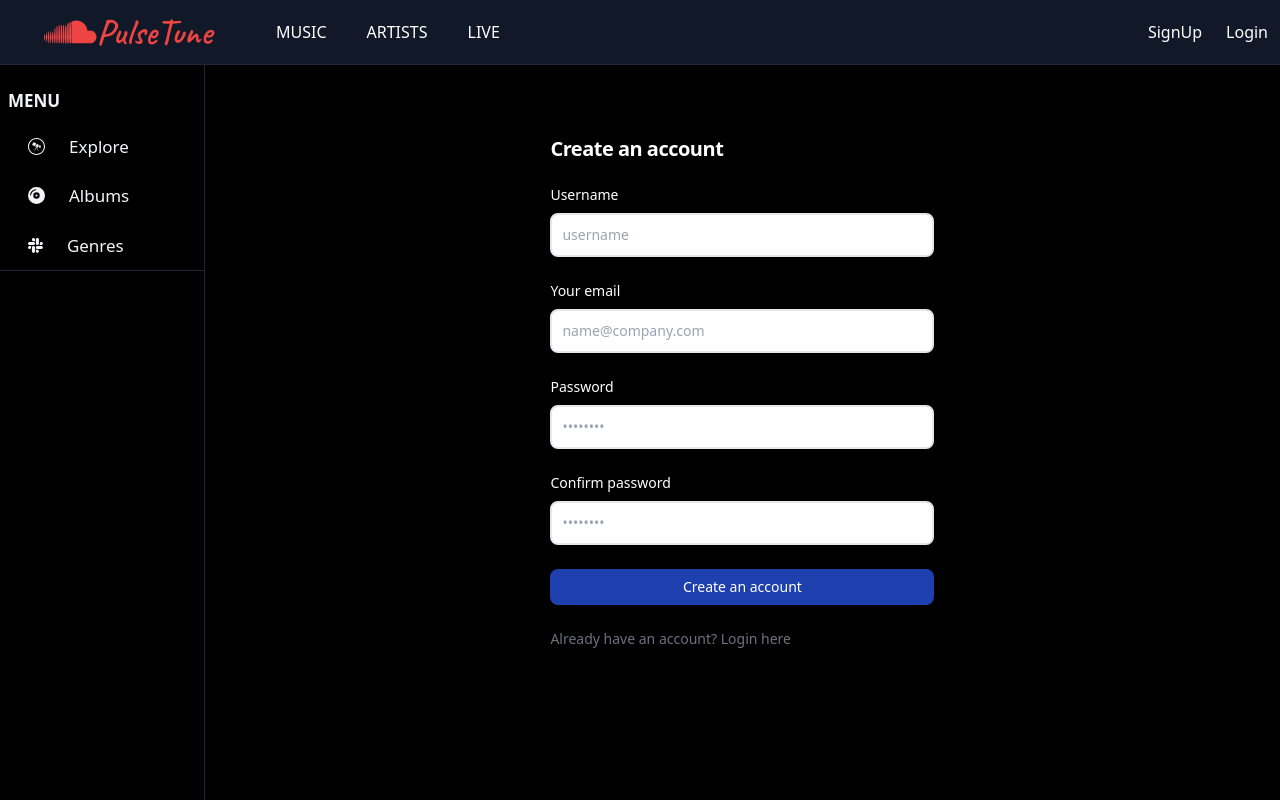
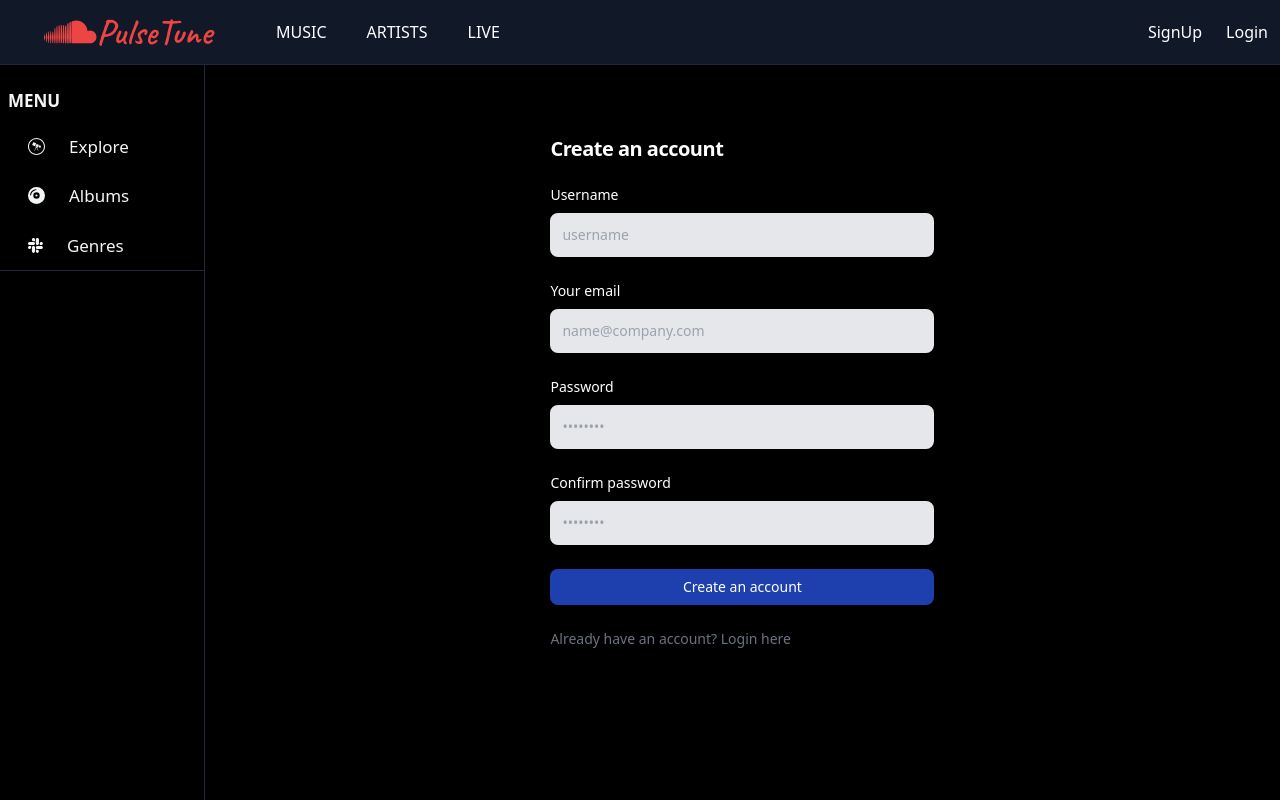
Before and after one commit to vshivang7/pulsetune, a React (Create React App) app in the folder FrontEnd/: page /signup in a window 1280 px wide. Built offline with nearby package versions, Linux system fonts and the light colour scheme; no server answers.

Commit message:
changed the text and background of signIn & signUp inputs

```diff
--- a/FrontEnd/src/Components/Assets/LoginForm.js
+++ b/FrontEnd/src/Components/Assets/LoginForm.js
@@ -64,7 +64,7 @@ const LoginForm = ({ user, setUser }) => {
                   autoComplete="off"
                   onChange={handleChange}
                   pattern="^[a-zA-Z][a-zA-Z0-9_]{3,16}$"
-                  className="hover:border-blue-400 peer border-2 focus:ring-2 [.validated_&]:invalid:border-pink-600 [.validated_&]:invalid:ring-2 [.validated_&]:invalid:ring-pink-200 text-sm rounded-lg focus:ring-primary-600 focus:border-primary-600 block w-full p-2.5 dark:bg-gray-900 dark:border-gray-600 dark:placeholder-gray-400 dark:text-white dark:focus:ring-blue-500 dark:focus:border-blue-500"
+                  className="hover:border-blue-400 text-black bg-gray-200 peer border-2 focus:ring-2 [.validated_&]:invalid:border-pink-600 [.validated_&]:invalid:ring-2 [.validated_&]:invalid:ring-pink-200 text-sm rounded-lg focus:ring-primary-600 focus:border-primary-600 block w-full p-2.5 dark:bg-gray-900 dark:border-gray-600 dark:placeholder-gray-400 dark:text-white dark:focus:ring-blue-500 dark:focus:border-blue-500"
                   placeholder="username"
                   required
                 />
@@ -87,7 +87,7 @@ const LoginForm = ({ user, setUser }) => {
                   onChange={handleChange}
                   pattern="^(?=.*[A-Za-z])(?=.*\d)[A-Za-z\d@$!%*?&]{6,}$"
                   placeholder="••••••••"
-                  className="hover:border-blue-400 peer border-2 focus:ring-2 [.validated_&]:invalid:border-pink-600 [.validated_&]:invalid:ring-2 [.validated_&]:invalid:ring-pink-200 text-sm rounded-lg focus:ring-primary-600 focus:border-primary-600 block w-full p-2.5 dark:bg-gray-900 dark:border-gray-600 dark:placeholder-gray-400 dark:text-white dark:focus:ring-blue-500 dark:focus:border-blue-500"
+                  className="hover:border-blue-400 peer text-black bg-gray-200 border-2 focus:ring-2 [.validated_&]:invalid:border-pink-600 [.validated_&]:invalid:ring-2 [.validated_&]:invalid:ring-pink-200 text-sm rounded-lg focus:ring-primary-600 focus:border-primary-600 block w-full p-2.5 dark:bg-gray-900 dark:border-gray-600 dark:placeholder-gray-400 dark:text-white dark:focus:ring-blue-500 dark:focus:border-blue-500"
                   required
                 />
                 <p className="mt-2 hidden [.validated_&]:peer-invalid:block text-pink-600">
--- a/FrontEnd/src/Components/Assets/SignUp.js
+++ b/FrontEnd/src/Components/Assets/SignUp.js
@@ -89,7 +89,7 @@ const SignUp = () => {
                   autoComplete="off"
                   onChange={handleChange}
                   pattern="^[a-zA-Z][a-zA-Z0-9_]{3,16}$"
-                  className="hover:border-blue-400 peer border-2 focus:ring-2 [.validated_&]:peer-invalid:border-pink-600 [.validated_&]:peer-invalid:ring-2 [.validated_&]:peer-invalid:ring-pink-200 text-sm rounded-lg focus:ring-primary-600 focus:border-primary-600 block w-full p-2.5 dark:bg-gray-900 dark:border-gray-600 dark:placeholder-gray-400 dark:text-white dark:focus:ring-blue-500 dark:focus:border-blue-500"
+                  className="hover:border-blue-400 text-black bg-gray-200 peer border-2 focus:ring-2 [.validated_&]:peer-invalid:border-pink-600 [.validated_&]:peer-invalid:ring-2 [.validated_&]:peer-invalid:ring-pink-200 text-sm rounded-lg focus:ring-primary-600 focus:border-primary-600 block w-full p-2.5 dark:bg-gray-900 dark:border-gray-600 dark:placeholder-gray-400 dark:text-white dark:focus:ring-blue-500 dark:focus:border-blue-500"
                   placeholder="username"
                   required
                   aria-describedby="username-error"
@@ -115,7 +115,7 @@ const SignUp = () => {
                   id="email"
                   autoComplete="off"
                   onChange={handleChange}
-                  className="hover:border-blue-400 peer border-2 focus:ring-2 [.validated_&]:peer-invalid:border-pink-600 [.validated_&]:peer-invalid:ring-2 [.validated_&]:peer-invalid:ring-pink-200 text-sm rounded-lg focus:ring-primary-600 focus:border-primary-600 block w-full p-2.5 dark:bg-gray-900 dark:border-gray-600 dark:placeholder-gray-400 dark:text-white dark:focus:ring-blue-500 dark:focus:border-blue-500"
+                  className="hover:border-blue-400 text-black bg-gray-200 peer border-2 focus:ring-2 [.validated_&]:peer-invalid:border-pink-600 [.validated_&]:peer-invalid:ring-2 [.validated_&]:peer-invalid:ring-pink-200 text-sm rounded-lg focus:ring-primary-600 focus:border-primary-600 block w-full p-2.5 dark:bg-gray-900 dark:border-gray-600 dark:placeholder-gray-400 dark:text-white dark:focus:ring-blue-500 dark:focus:border-blue-500"
                   placeholder="name@company.com"
                   required
                   aria-describedby="email-error"
@@ -143,7 +143,7 @@ const SignUp = () => {
                   onChange={handleChange}
                   placeholder="••••••••"
                   pattern="^(?=.*[A-Za-z])(?=.*\d)[A-Za-z\d@$!%*?&]{8,}$"
-                  className="hover:border-blue-400 peer border-2 focus:ring-2 [.validated_&]:peer-invalid:border-pink-600 [.validated_&]:peer-invalid:ring-2 [.validated_&]:peer-invalid:ring-pink-200 text-sm rounded-lg focus:ring-primary-600 focus:border-primary-600 block w-full p-2.5 dark:bg-gray-900 dark:border-gray-600 dark:placeholder-gray-400 dark:text-white dark:focus:ring-blue-500 dark:focus:border-blue-500"
+                  className="hover:border-blue-400 text-black bg-gray-200 peer border-2 focus:ring-2 [.validated_&]:peer-invalid:border-pink-600 [.validated_&]:peer-invalid:ring-2 [.validated_&]:peer-invalid:ring-pink-200 text-sm rounded-lg focus:ring-primary-600 focus:border-primary-600 block w-full p-2.5 dark:bg-gray-900 dark:border-gray-600 dark:placeholder-gray-400 dark:text-white dark:focus:ring-blue-500 dark:focus:border-blue-500"
                   required
                   aria-describedby="password-error"
                 />
@@ -170,7 +170,7 @@ const SignUp = () => {
                   autoComplete="new-password"
                   onChange={handleChange}
                   placeholder="••••••••"
-                  className="hover:border-blue-400 peer border-2 focus:ring-2 [.validated_&]:peer-invalid:border-pink-600 [.validated_&]:peer-invalid:ring-2 [.validated_&]:peer-invalid:ring-pink-200 text-sm rounded-lg focus:ring-primary-600 focus:border-primary-600 block w-full p-2.5 dark:bg-gray-900 dark:border-gray-600 dark:placeholder-gray-400 dark:text-white dark:focus:ring-blue-500 dark:focus:border-blue-500"
+                  className="hover:border-blue-400 peer text-black bg-gray-200 border-2 focus:ring-2 [.validated_&]:peer-invalid:border-pink-600 [.validated_&]:peer-invalid:ring-2 [.validated_&]:peer-invalid:ring-pink-200 text-sm rounded-lg focus:ring-primary-600 focus:border-primary-600 block w-full p-2.5 dark:bg-gray-900 dark:border-gray-600 dark:placeholder-gray-400 dark:text-white dark:focus:ring-blue-500 dark:focus:border-blue-500"
                   required
                 />
                 <p className="mt-2 hidden [.validated_&]:peer-invalid:block text-pink-600">
```
